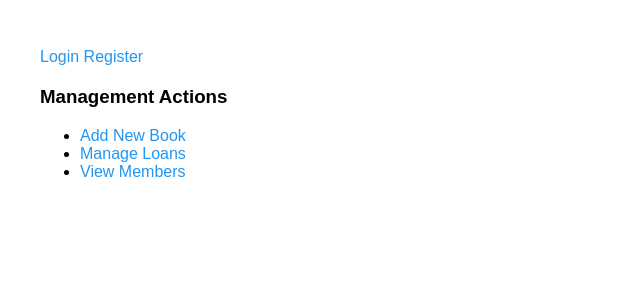
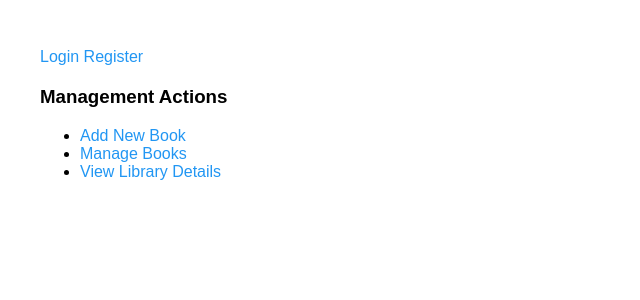
Before and after one commit to abenable/Alx_DjangoLearnLab, a Django app: template django-models/LibraryProject/relationship_app/templates/relationship_app/role_views/librarian_view.html in a window 1280 px wide. Shown: the top 300 px of the page, without its empty margins (0-640 px from the left). Run offline with Django 5.2, Linux system fonts and the light colour scheme; the template is opened without the code that fills it, so the values that code supplies are empty; parts of the project's set-up code (start-up, migrations or seed data) failed here and were passed over.

Commit message:
Update librarian view template: replace placeholder links with dynamic URL references for improved navigation

```diff
--- a/django-models/LibraryProject/relationship_app/templates/relationship_app/role_views/librarian_view.html
+++ b/django-models/LibraryProject/relationship_app/templates/relationship_app/role_views/librarian_view.html
@@ -17,9 +17,9 @@
   <div class="librarian-actions">
     <h3>Management Actions</h3>
     <ul>
-      <li><a href="#">Add New Book</a></li>
-      <li><a href="#">Manage Loans</a></li>
-      <li><a href="#">View Members</a></li>
+      <li><a href="{% url 'relationship_app:book_add' %}">Add New Book</a></li>
+      <li><a href="{% url 'relationship_app:book_list' %}">Manage Books</a></li>
+      <li><a href="{% url 'relationship_app:library_detail' library.id %}">View Library Details</a></li>
     </ul>
   </div>
 </div>
```
